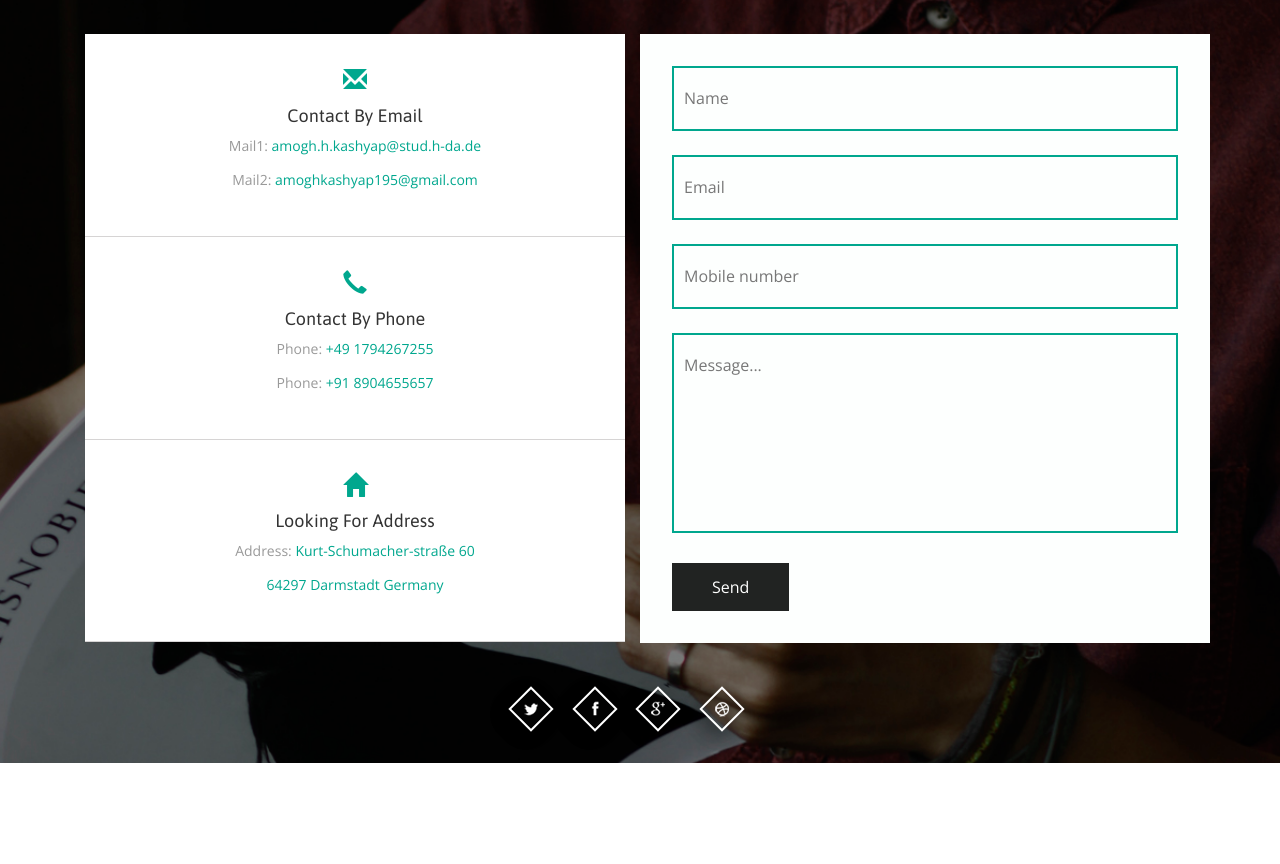
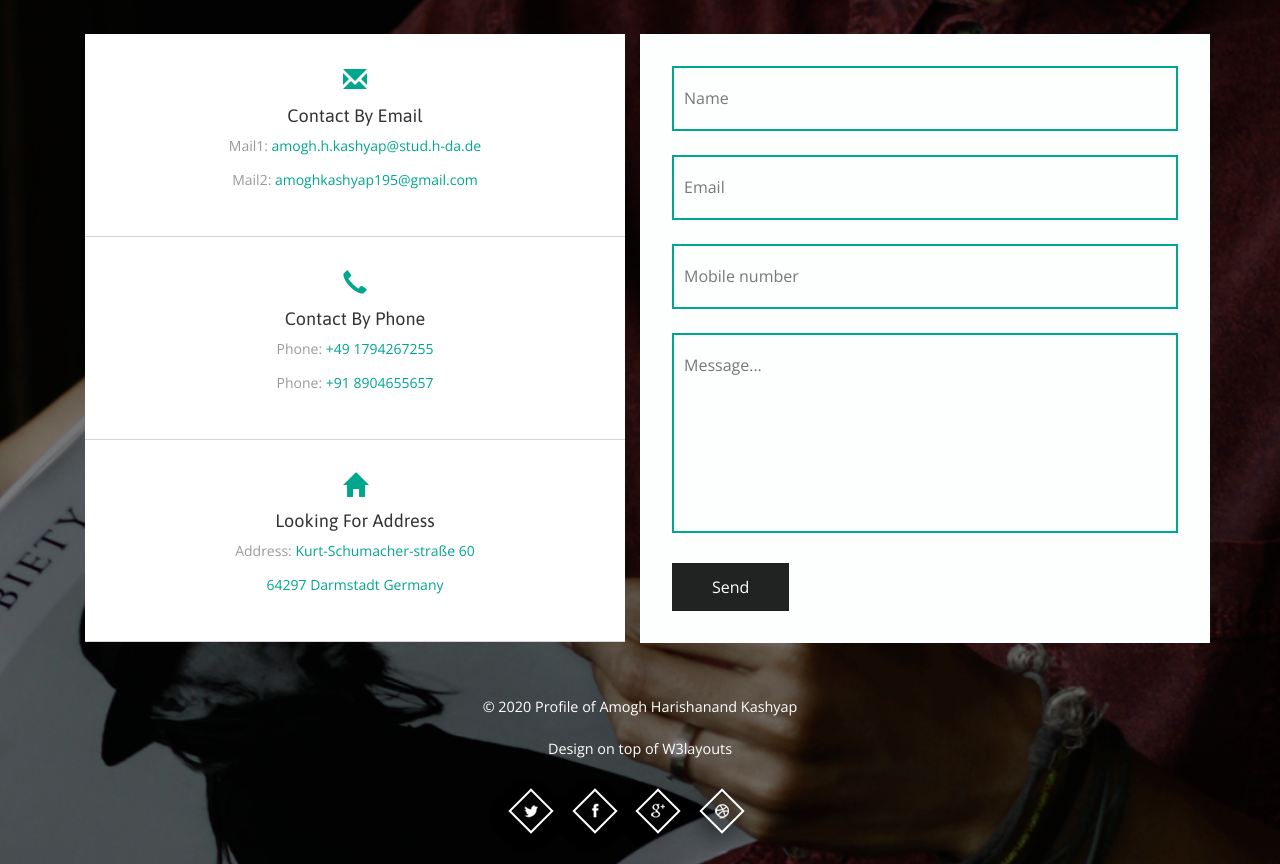
Before and after one commit to amoghkashyap/portfolio, a plain HTML site: page index.html in a window 1280 px wide. Shown: the part 6576-7440 px from the top of the page. Before the commit the page ends 7339 px from the top, so only its background shows below. Drawn offline with nearby package versions, Linux system fonts and the light colour scheme; files whose address does not match are found by name.

Commit message:
added trailing details

```diff
--- a/index.html
+++ b/index.html
@@ -735,6 +735,8 @@ Smartphone Compatible web template, free webdesigns for Nokia, Samsung, LG, Sony
 			<div class="clearfix"></div>
 		</div>
 		<div class="copy_right text-center">
+		<p class="float-left">&copy; 2020 Profile of Amogh Harishanand Kashyap</p>
+        <p class="float-right">Design on top of W3layouts</p>
 			 <ul class="social-icons two">
 							<li><a href="https://twitter.com/amogh1995"> </a></li>
 							<li><a href="https://www.facebook.com/amogh.kashyap.98?ref=bookmarks" class="fb"> </a></li>
```
Also changed, not shown: images/b2.jpg, images/pic4.jpg, images/pic9.jpg, 2 other files.
